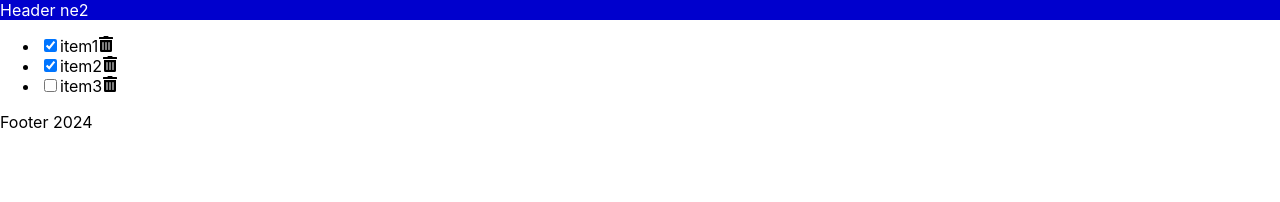
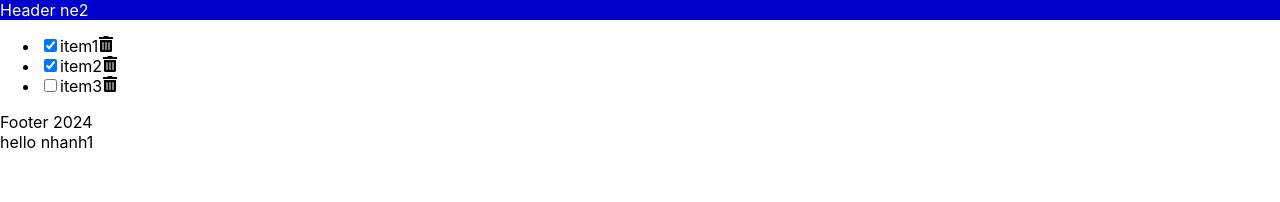
Before and after one commit to DangKhoaB1910240/TuHocReact, a React (Create React App) app: page / in a window 1280 px wide. Shown: the top 202 px of the page. Built offline with nearby package versions, Linux system fonts and the light colour scheme.

Commit message:
nhanh1 lan dau

```diff
--- a/src/App.js
+++ b/src/App.js
@@ -1,7 +1,6 @@
-
-import Header from './Header.js'
-import Content from './Content.js';
-import Footer from './Footer.js';
+import Header from "./Header.js";
+import Content from "./Content.js";
+import Footer from "./Footer.js";
 function App() {
   return (
     <div className="App">
@@ -9,6 +8,7 @@ function App() {
         <Header />
         <Content />
         <Footer />
+        hello nhanh1
       </header>
     </div>
   );
```
